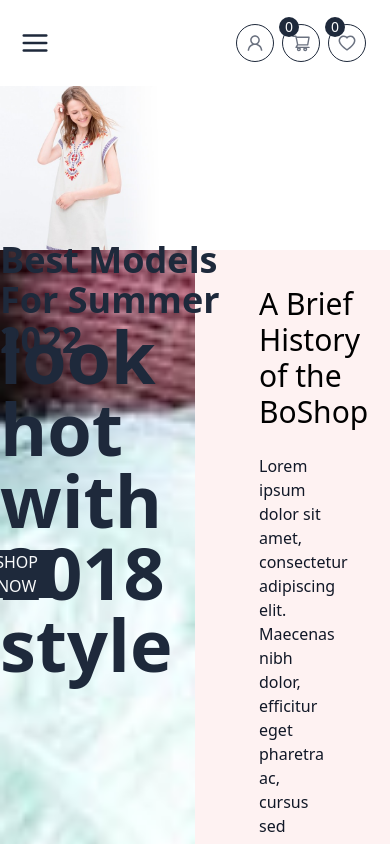
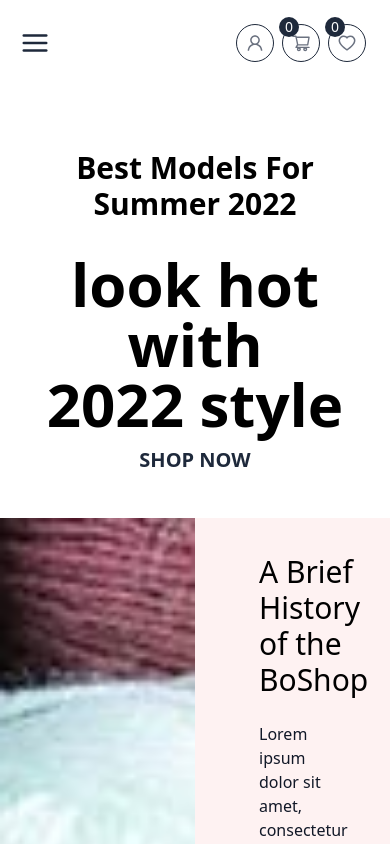
Before and after one commit to ffarhadijs/ecommerce-shop, a React (Create React App) app: page / in a window 390 px wide. Shown: the top 844 px of the page. Built offline with nearby package versions, Linux system fonts and the light colour scheme.

Commit message:
banner section redesigned and fully responsived

```diff
--- a/src/component/banner/Slider.js
+++ b/src/component/banner/Slider.js
@@ -1,20 +1,25 @@
 import React from "react";
-import banner from "../../assets/banner.jpg";
 import { Link } from "react-router-dom";
-import TextButton from "../buttons/text/TextButton";
+
 const Slider = () => {
   return (
-    <div>
-      <img alt="banner img" src={banner} className="relative w-screen h-auto" />
-      <span className=" text-4xl text-slate-800 absolute top-60 right-36 font-semibold">
-        Best Models For Summer 2022
-      </span>
-      <span className=" text-7xl text-slate-800 absolute top-80 right-40 font-extrabold">
-        look hot with<br></br> 2018 style
-      </span>
-      <Link to="/shop" className="absolute right-80" style={{ top: "550px" }}>
-        <TextButton text={"SHOP NOW"} />
-      </Link>
+    <div
+      className="banner w-full bg-right bg-contain bg-no-repeat bg-slate-100 py-8 px-5 sm:py-16 sm:px-10 text-center md:text-start"
+    >
+
+        <h1 className="sm:text-4xl text-3xl text-slate-700 font-semibold py-8">
+          Best Models For Summer 2022
+        </h1>
+        <h1 className=" text-6xl sm:text-7xl text-slate-700 font-extrabold">
+          look hot with<br></br> 2022 style
+        </h1>
+
+        <Link to="/shop">
+          <button className=" mt-16 bg-yellow-400 text-slate-800 hover:bg-slate-800 hover:text-white px-5 py-3 text-xl font-semibold transition-colors duration-300">
+            SHOP NOW
+          </button>
+        </Link>
+
     </div>
   );
 };
```
